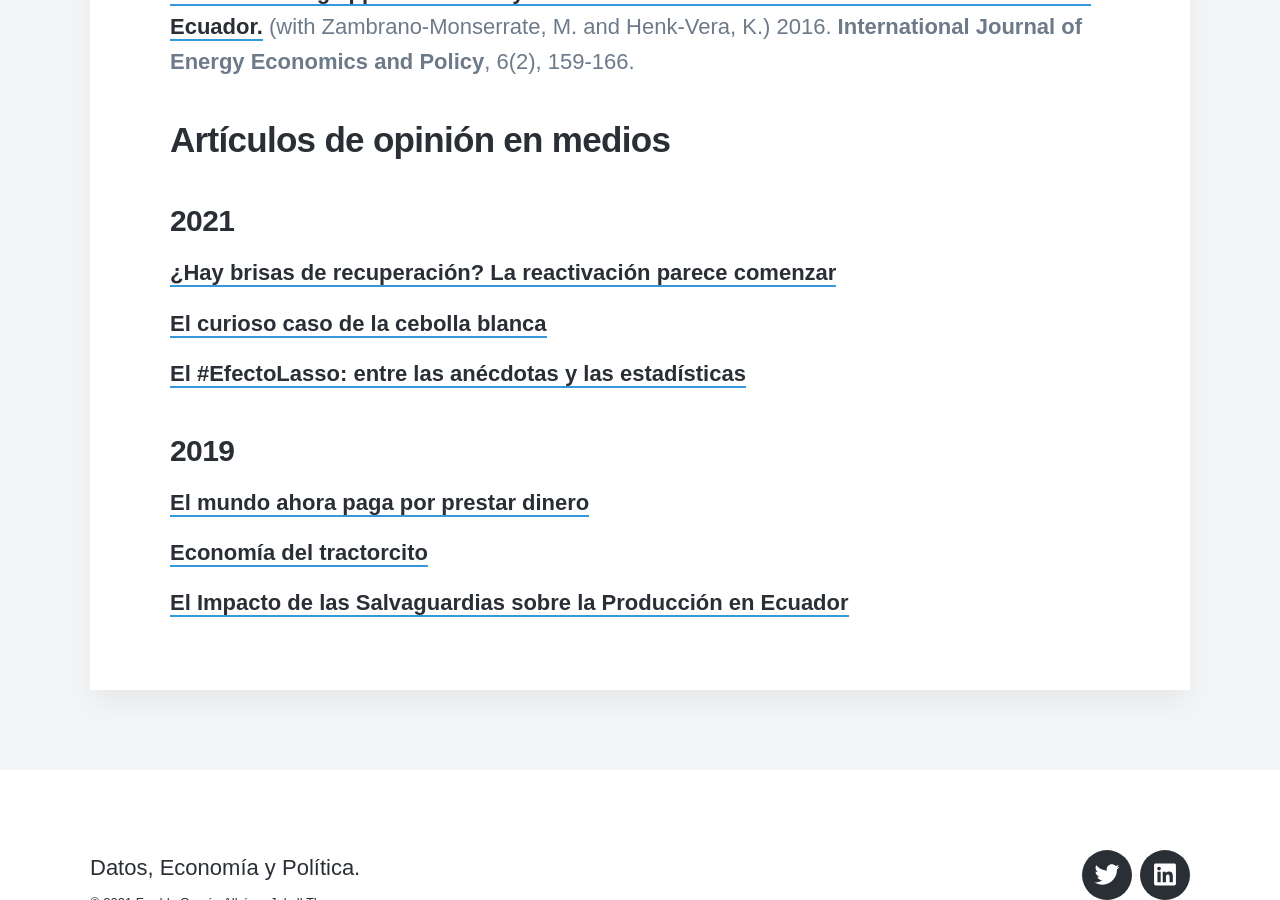
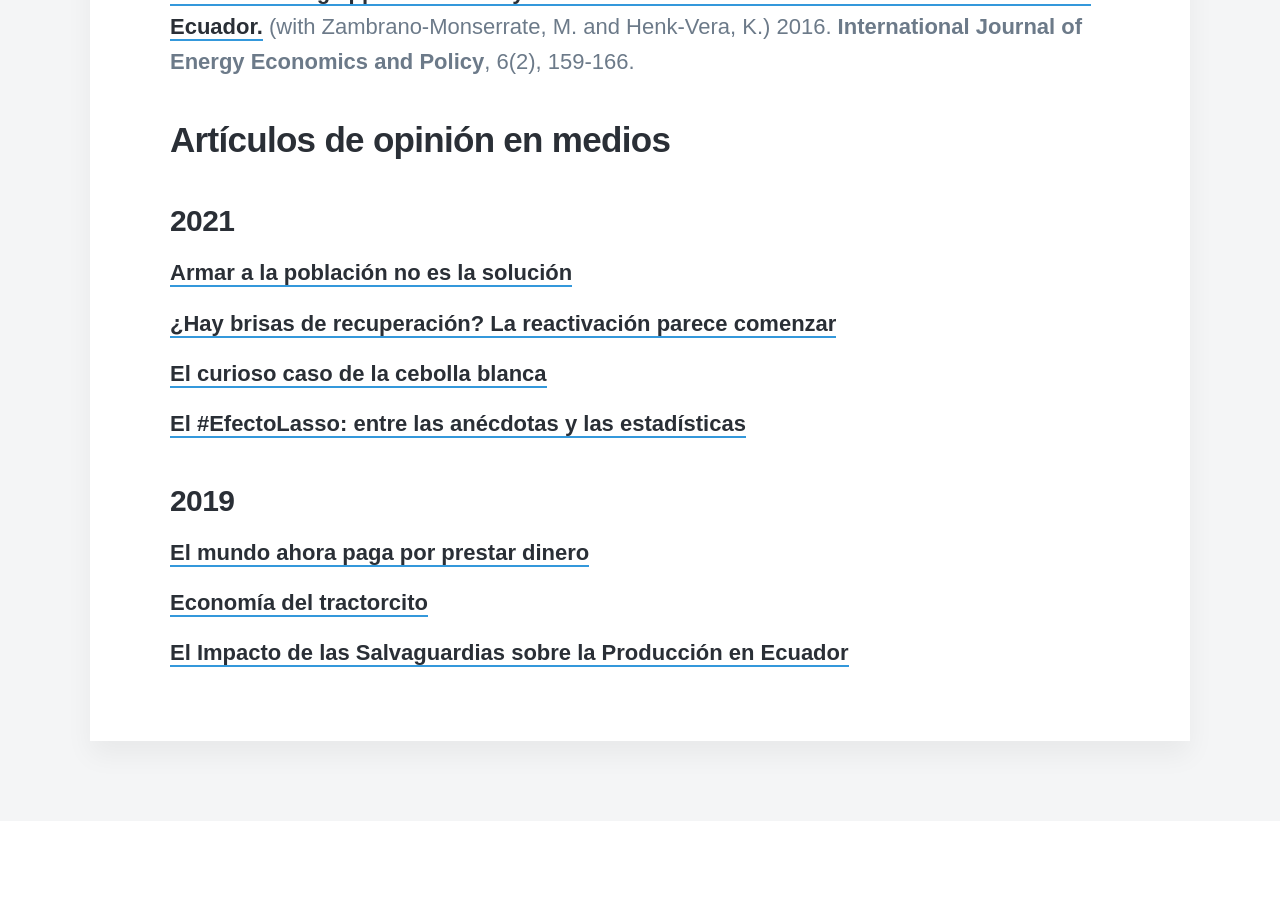
Before and after one commit to EnexFG/EnexFG.github.io, a Jekyll site: the page built from _pages/publicaciones.md, in a window 1280 px wide and 900 px high, scrolled down 806 px. Built offline with Jekyll 4.4.1, drawn with Linux system fonts in a browser that asks for light colours; nearby versions of some CDN libraries; some web fonts are replaced.

Commit message:
Update publicaciones.md

```diff
--- a/_pages/publicaciones.md
+++ b/_pages/publicaciones.md
@@ -12,6 +12,8 @@ featured_image: /images/demo/about.jpg
 
 ## Artículos de opinión en medios
 ### 2021
+[Armar a la población no es la solución](https://www.larepublica.ec/blog/2021/10/13/mar-a-la-poblacion-no-es-la-solucion/)
+
 [¿Hay brisas de recuperación? La reactivación parece comenzar](https://www.primicias.ec/noticias/firmas/recuperacion-economia-crecimiento-expectativas-ecuador/)
 
 [El curioso caso de la cebolla blanca](https://www.larepublica.ec/blog/2021/08/16/el-curioso-caso-de-la-cebolla-blanca/)
```
